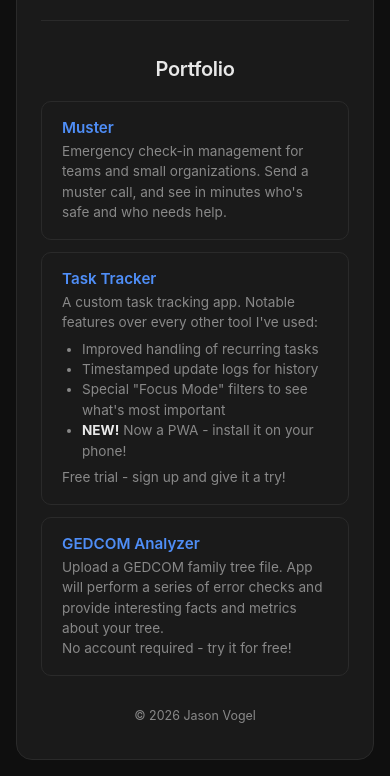
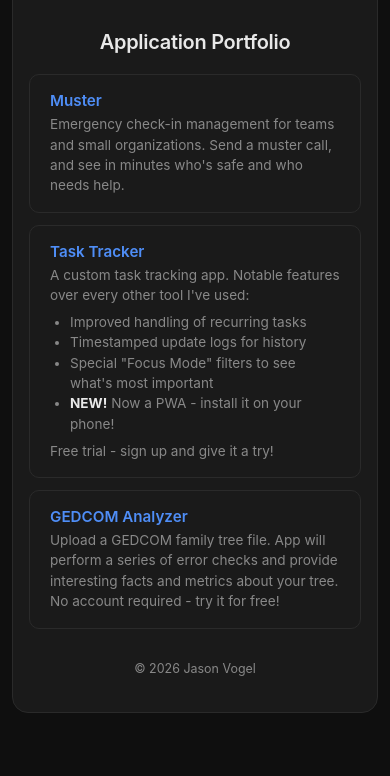
Before and after one commit to bjasonvogel/bjasonvogel-site, a plain HTML site: page index.html in a window 390 px wide. Shown: the part 348-1124 px from the top of the page. After the commit the page ends 1073 px from the top, so only its background shows below. Drawn offline with Linux system fonts and the light colour scheme.

Commit message:
Tweak margins

```diff
--- a/index.html
+++ b/index.html
@@ -31,7 +31,7 @@
       background: var(--surface);
       border: 1px solid var(--border);
       border-radius: 16px;
-      padding: 3rem 3.5rem;
+      padding: 3rem 2.25rem;
       max-width: 440px;
       width: 100%;
       text-align: center;
@@ -153,8 +153,8 @@
     }
 
     @media (max-width: 480px) {
-      body { padding: 1rem; }
-      .card { padding: 2.25rem 1.5rem; }
+      body { padding: 0.75rem; }
+      .card { padding: 2.25rem 1rem; }
     }
   </style>
 </head>
@@ -170,7 +170,7 @@
       Connect on LinkedIn
     </a>
     <hr class="divider" />
-    <h2>Portfolio</h2>
+    <h2>Application Portfolio</h2>
     <ul class="portfolio">
       <li>
         <a class="app" href="https://mustercall.com/" target="_blank" rel="noopener noreferrer">
```
